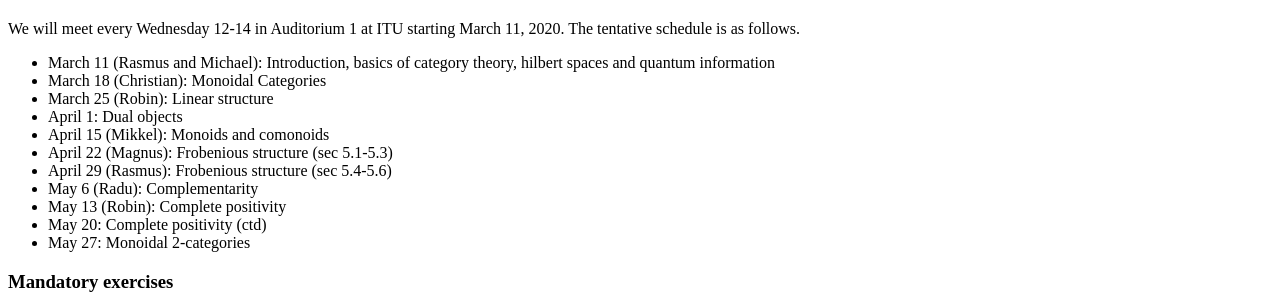
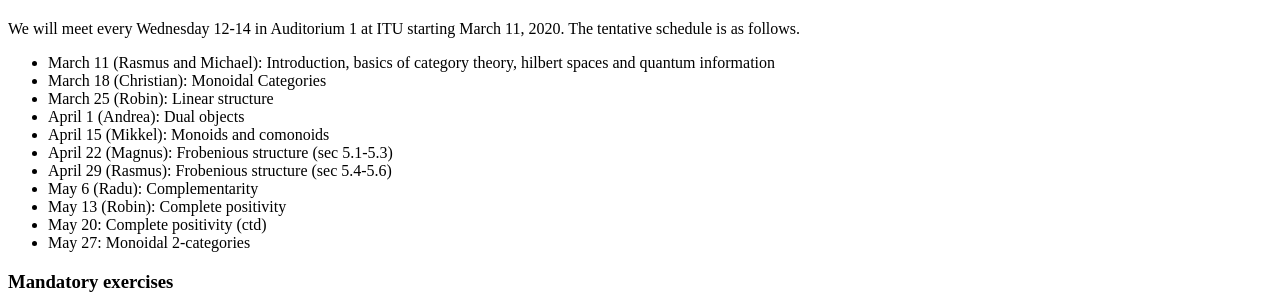
Before and after one commit to rmogelberg/pls.itu.dk, a Jekyll site: the page built from Categories_for_quantum.md, in a window 1280 px wide. Shown: the part 546-846 px from the top of the page. Built offline with Jekyll 4.4.1, drawn with Linux system fonts in a browser that asks for light colours.

Commit message:
Cats for quantum

```diff
--- a/Categories_for_quantum.md
+++ b/Categories_for_quantum.md
@@ -24,7 +24,7 @@ We will meet every Wednesday 12-14 in Auditorium 1 at ITU starting March 11, 202
 - March 11 (Rasmus and Michael): Introduction, basics of category theory, hilbert spaces and quantum information
 - March 18 (Christian): Monoidal Categories
 - March 25 (Robin): Linear structure
-- April 1: Dual objects
+- April 1 (Andrea): Dual objects
 - April 15 (Mikkel): Monoids and comonoids
 - April 22 (Magnus): Frobenious structure (sec 5.1-5.3)
 - April 29 (Rasmus): Frobenious structure (sec 5.4-5.6)
```
